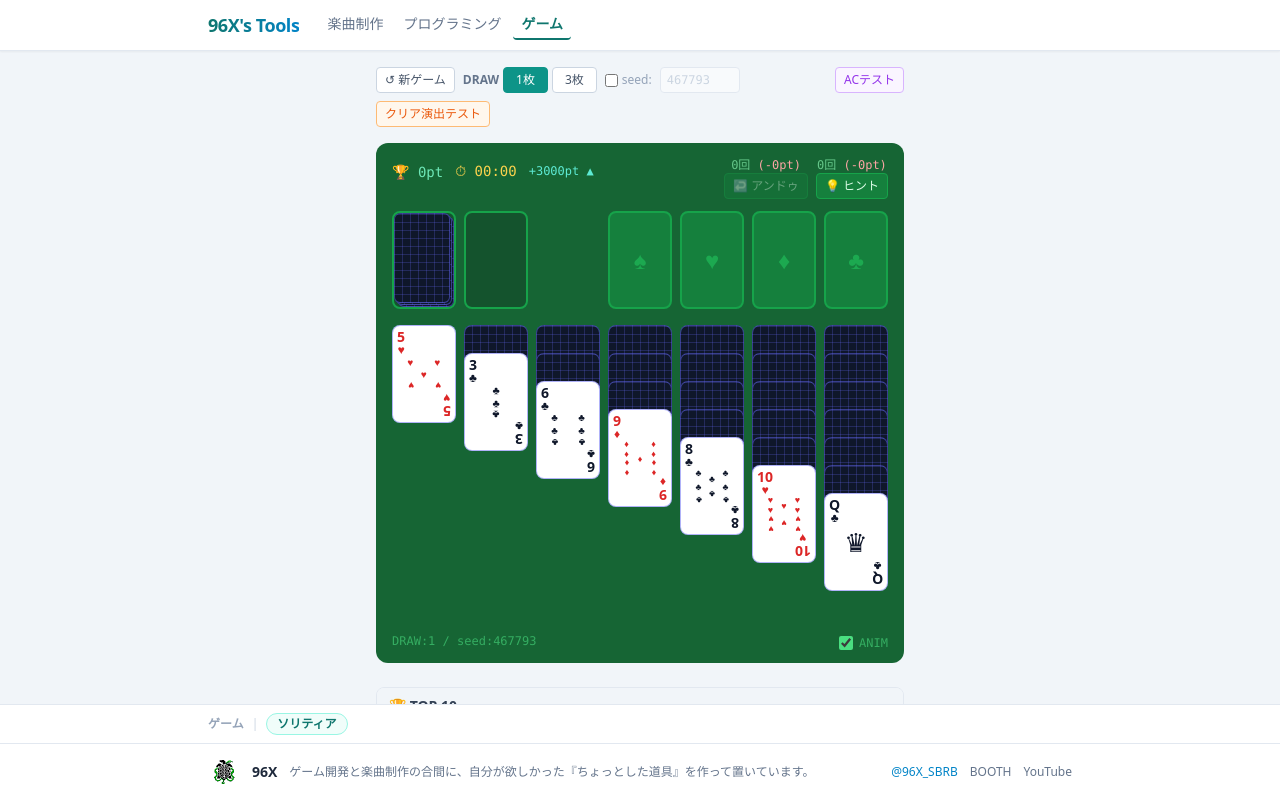
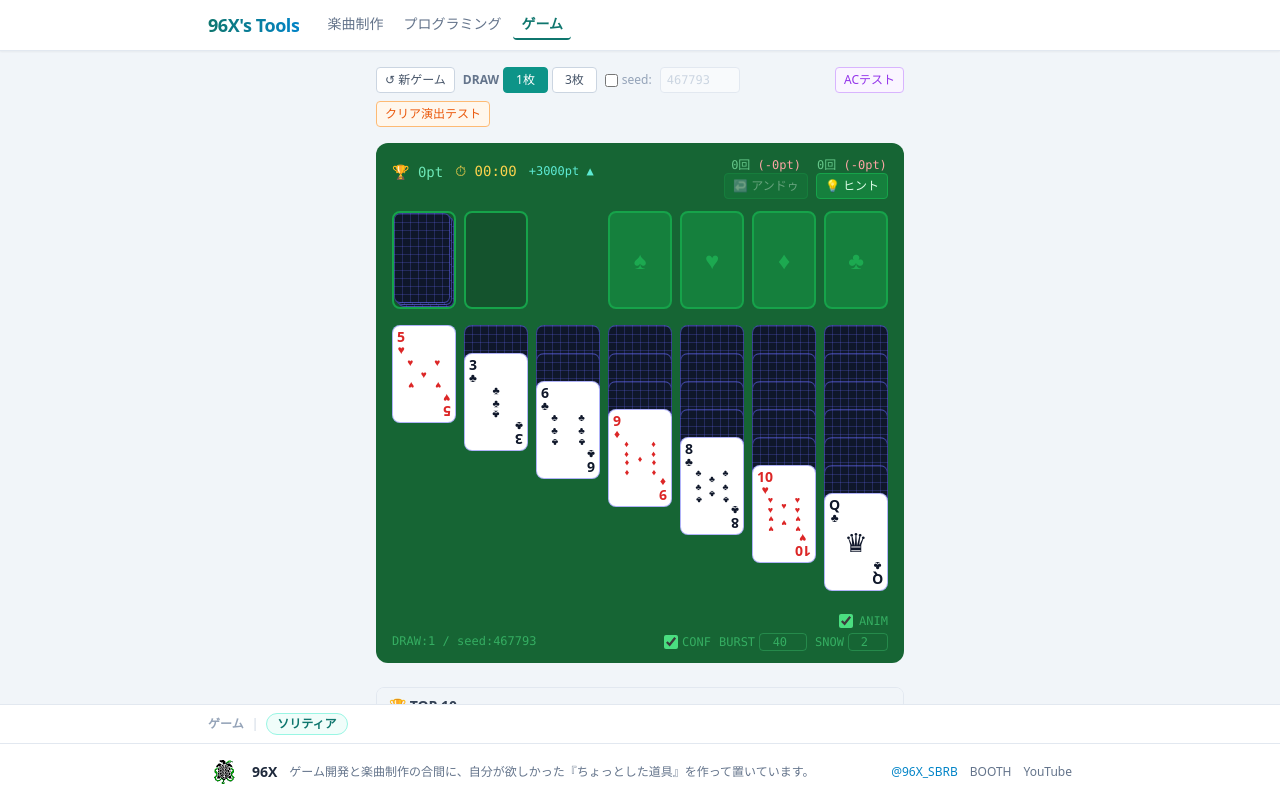
Before and after one commit to kuroto-96X/Utilities-Svelte, a SvelteKit app: page /game/solitaire in a window 1280 px wide. Built offline with nearby package versions, Linux system fonts and the light colour scheme.

Commit message:
feat: 紙吹雪のパラメータ設定UI（CONF/BURST/SNOW）を追加

```diff
--- a/src/routes/game/solitaire/+page.svelte
+++ b/src/routes/game/solitaire/+page.svelte
@@ -91,6 +91,9 @@
   let autoCompleting = $state(false)
   let pendingMode = $state<1 | 3>(_sets.pendingMode)
   let animEnabled = $state(_sets.animEnabled)
+  let confettiEnabled = $state(_sets.confettiEnabled)
+  let confettiBurstCount = $state(_sets.confettiBurstCount)
+  let confettiSnowRate = $state(_sets.confettiSnowRate)
   let dragInfo = $state<DragInfo | null>(null)
   let dropTarget = $state<{ pile: 'tableau' | 'foundation'; index: number } | null>(null)
   let flyCard = $state<FlyCard | null>(null)
@@ -143,7 +146,7 @@
     try { localStorage.setItem('solitaire-game', JSON.stringify({ state: { ...state, history: [] }, undoCount, hintCount })) } catch {}
   })
   $effect(() => {
-    try { localStorage.setItem('solitaire-settings', JSON.stringify({ useSeed, seedInput, pendingMode, animEnabled })) } catch {}
+    try { localStorage.setItem('solitaire-settings', JSON.stringify({ useSeed, seedInput, pendingMode, animEnabled, confettiEnabled, confettiBurstCount, confettiSnowRate })) } catch {}
   })
 
 
@@ -423,7 +426,7 @@
     }
   }
 
-  function loadSavedSettings(defaultSeed: number, defaultDrawMode: 1 | 3): { useSeed: boolean; seedInput: string; pendingMode: 1 | 3; animEnabled: boolean } {
+  function loadSavedSettings(defaultSeed: number, defaultDrawMode: 1 | 3): { useSeed: boolean; seedInput: string; pendingMode: 1 | 3; animEnabled: boolean; confettiEnabled: boolean; confettiBurstCount: number; confettiSnowRate: number } {
     try {
       const saved = localStorage.getItem('solitaire-settings')
       if (saved) {
@@ -433,10 +436,13 @@
           seedInput: typeof p.seedInput === 'string' ? p.seedInput : String(defaultSeed),
           pendingMode: (p.pendingMode === 1 || p.pendingMode === 3) ? p.pendingMode as 1 | 3 : defaultDrawMode,
           animEnabled: typeof p.animEnabled === 'boolean' ? p.animEnabled : true,
+          confettiEnabled: typeof p.confettiEnabled === 'boolean' ? p.confettiEnabled : true,
+          confettiBurstCount: typeof p.confettiBurstCount === 'number' ? p.confettiBurstCount : 40,
+          confettiSnowRate: typeof p.confettiSnowRate === 'number' ? p.confettiSnowRate : 2,
         }
       }
     } catch {}
-    return { useSeed: false, seedInput: String(defaultSeed), pendingMode: defaultDrawMode, animEnabled: true }
+    return { useSeed: false, seedInput: String(defaultSeed), pendingMode: defaultDrawMode, animEnabled: true, confettiEnabled: true, confettiBurstCount: 40, confettiSnowRate: 2 }
   }
 
   function loadTop10(): ScoreEntry[] {
@@ -796,6 +802,7 @@
   }
 
   async function launchConfetti() {
+    if (!confettiEnabled) return
     await tick()
     if (!confettiCanvas) return
     const ctx = confettiCanvas.getContext('2d')
@@ -804,15 +811,16 @@
     confettiCanvas.width = W
     confettiCanvas.height = H
 
+    const bc = confettiBurstCount
     const bursts: ConfettiParticle[] = [
       // 下からのクラッカー（上向き）
-      ...createCrackerBurst(W * 0.05, H * 0.92, -2, 14, -22, -6, 40),
-      ...createCrackerBurst(W * 0.95, H * 0.92, -14, 2, -22, -6, 40),
-      ...createCrackerBurst(W * 0.5,  H * 0.98, -10, 10, -24, -8, 35),
+      ...createCrackerBurst(W * 0.05, H * 0.92, -2, 14, -22, -6, bc),
+      ...createCrackerBurst(W * 0.95, H * 0.92, -14, 2, -22, -6, bc),
+      ...createCrackerBurst(W * 0.5,  H * 0.98, -10, 10, -24, -8, bc),
       // 上からのクラッカー（下向き）
-      ...createCrackerBurst(W * 0.05, H * 0.08, -2, 14, 6, 22, 40),
-      ...createCrackerBurst(W * 0.95, H * 0.08, -14, 2, 6, 22, 40),
-      ...createCrackerBurst(W * 0.5,  H * 0.02, -10, 10, 8, 24, 35),
+      ...createCrackerBurst(W * 0.05, H * 0.08, -2, 14, 6, 22, bc),
+      ...createCrackerBurst(W * 0.95, H * 0.08, -14, 2, 6, 22, bc),
+      ...createCrackerBurst(W * 0.5,  H * 0.02, -10, 10, 8, 24, bc),
     ]
 
     // 降り注ぐ紙吹雪（モーダル表示中に連続生成）
@@ -823,7 +831,7 @@
       ctx.clearRect(0, 0, W, H)
 
       if (showVictory) {
-        for (let i = 0; i < 2; i++) {
+        for (let i = 0; i < confettiSnowRate; i++) {
           snow.push({
             x: Math.random() * W,
             y: -15,
@@ -1442,10 +1450,28 @@
       <span class="text-xs text-green-400/60 font-mono">DRAW:{state.drawMode} / seed:{state.seed}</span>
     </div>
 
-    <!-- アニメーション切り替え（右下） -->
-    <div class="absolute bottom-3 right-4 flex items-center gap-1.5">
-      <input type="checkbox" id="anim-toggle" bind:checked={animEnabled} class="w-3.5 h-3.5 accent-green-400 cursor-pointer" />
-      <label for="anim-toggle" class="text-xs text-green-400/60 font-mono select-none cursor-pointer">ANIM</label>
+    <!-- アニメーション・紙吹雪設定（右下） -->
+    <div class="absolute bottom-3 right-4 flex flex-col items-end gap-1">
+      <div class="flex items-center gap-1.5">
+        <input type="checkbox" id="anim-toggle" bind:checked={animEnabled} class="w-3.5 h-3.5 accent-green-400 cursor-pointer" />
+        <label for="anim-toggle" class="text-xs text-green-400/60 font-mono select-none cursor-pointer">ANIM</label>
+      </div>
+      <div class="flex items-center gap-2 flex-wrap justify-end">
+        <div class="flex items-center gap-1">
+          <input type="checkbox" id="conf-toggle" bind:checked={confettiEnabled} class="w-3.5 h-3.5 accent-green-400 cursor-pointer" />
+          <label for="conf-toggle" class="text-xs text-green-400/60 font-mono select-none cursor-pointer">CONF</label>
+        </div>
+        <div class="flex items-center gap-1">
+          <label for="conf-burst" class="text-xs text-green-400/60 font-mono select-none">BURST</label>
+          <input type="number" id="conf-burst" bind:value={confettiBurstCount} min="0" max="100" step="5"
+            class="w-12 text-xs font-mono text-green-400/60 bg-transparent border border-green-400/30 rounded px-1 text-right" />
+        </div>
+        <div class="flex items-center gap-1">
+          <label for="conf-snow" class="text-xs text-green-400/60 font-mono select-none">SNOW</label>
+          <input type="number" id="conf-snow" bind:value={confettiSnowRate} min="0" max="20" step="1"
+            class="w-10 text-xs font-mono text-green-400/60 bg-transparent border border-green-400/30 rounded px-1 text-right" />
+        </div>
+      </div>
     </div>
     </div>
   </div>
```
